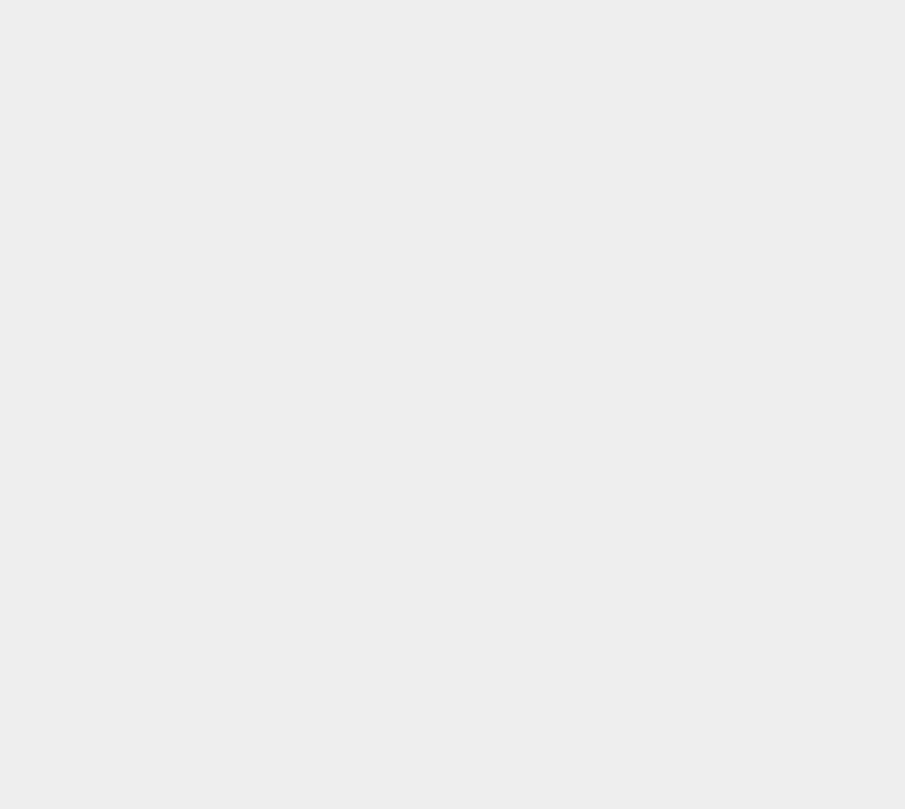
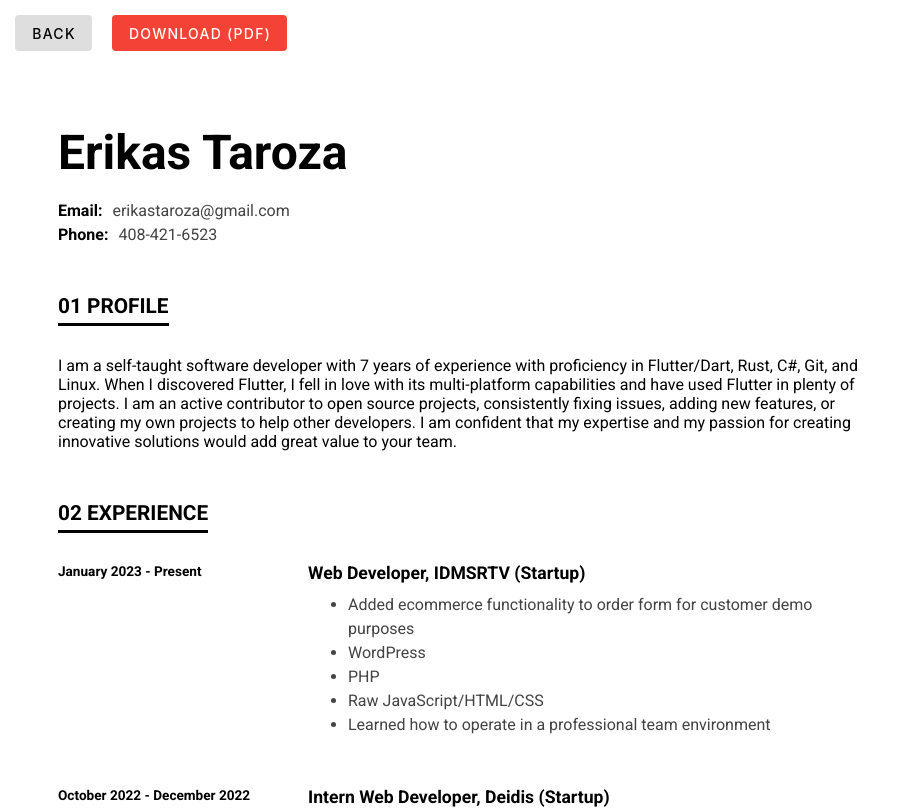
Before and after one commit to erikas-taroza/erikas-taroza.github.io, a Vue app: page /cv in a window 1280 px wide. Shown: the top 809 px of the page, without its empty margins (0-905 px from the left). Built offline with nearby package versions, Linux system fonts and the light colour scheme.

Commit message:
Create resume page with download

```diff
--- a/src/assets/resume.html
+++ b/src/assets/resume/resume.html
@@ -65,7 +65,7 @@
     </style>
 </head>
 
-<body>
+<body style="background-color: #FFFFFF">
     <h1 style="font-size: 3em; font-weight: bold; margin: 0px;">Erikas Taroza</h1>
 
     <!-- Contact Info -->
--- a/src/components/Info.vue
+++ b/src/components/Info.vue
@@ -1,16 +1,10 @@
 <script setup lang="ts">
+import { resume } from "@/main";
 import router from "@/router";
-import { onMounted, ref } from "vue";
 
-onMounted(async () => {
-    // Get the about text from the resume HTML file.
-    let resume = await (await fetch("src/assets/resume.html")).text();
-    aboutText.value = resume
-        .split('<p style="margin-top: 30px;" id="about">')[1]
+const aboutText = resume
+    .split('<p style="margin-top: 30px;" id="about">')[1]
         .split("</p>")[0];
-});
-
-const aboutText = ref("");
 
 const birthday = new Date("2005-02-14");
 
--- a/src/main.ts
+++ b/src/main.ts
@@ -5,6 +5,8 @@ import router from "./router/index";
 
 import './assets/main.css'
 
+export const resume = await (await fetch("src/assets/resume/resume.html")).text();
+
 const app = createApp(App);
 
 app.use(vuetify);
--- a/src/views/ResumeView.vue
+++ b/src/views/ResumeView.vue
@@ -1,11 +1,57 @@
 <script setup lang="ts">
+import router from "@/router";
+import { onMounted } from "vue";
 
+onMounted(() => {
+    let iframe = document.getElementById("resume")! as HTMLIFrameElement;
+    iframe.onload = () => {
+        iframe.height = (iframe.contentDocument?.body.scrollHeight ?? 0).toString();
+    };
+});
+
+function goToHome() {
+    router.push({
+        name: "home"
+    });
+}
 </script>
 
 <template>
+    <div style="background-color: #FFFFFF;">
+        <div class="buttons">
+            <v-btn
+                color="#DEDEDE"
+                variant="flat"
+                style="margin-right: 20px;"
+                @click="goToHome()"
+            >
+                Back
+            </v-btn>
+            <v-btn
+                color="primary"
+                variant="flat"
+                style="margin-right: 20px;"
+                download
+                href="src/assets/resume/resume.pdf"
+            >
+                Download (PDF)
+            </v-btn>
+        </div>
 
+        <iframe
+            id="resume"
+            src="src/assets/resume/resume.html"
+            frameborder="0"
+            width="100%"
+        >
+        </iframe>
+    </div>
 </template>
 
 <style scoped>
-
+    .buttons {
+        display: flex;
+        flex-direction: row;
+        padding: 15px;
+    }
 </style>
```
Also changed, not shown: 1 other file (tests, documents, lock files or other folders).
